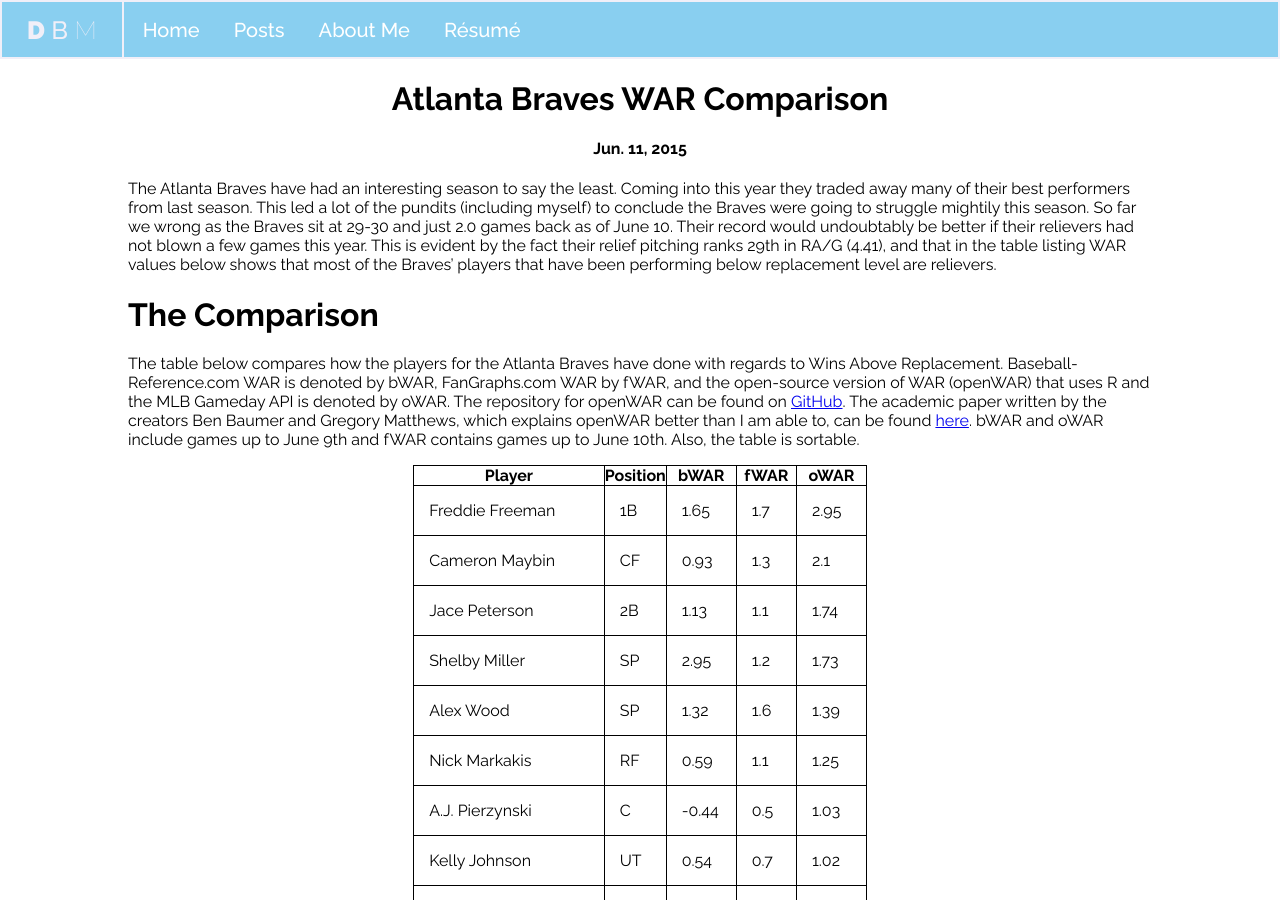
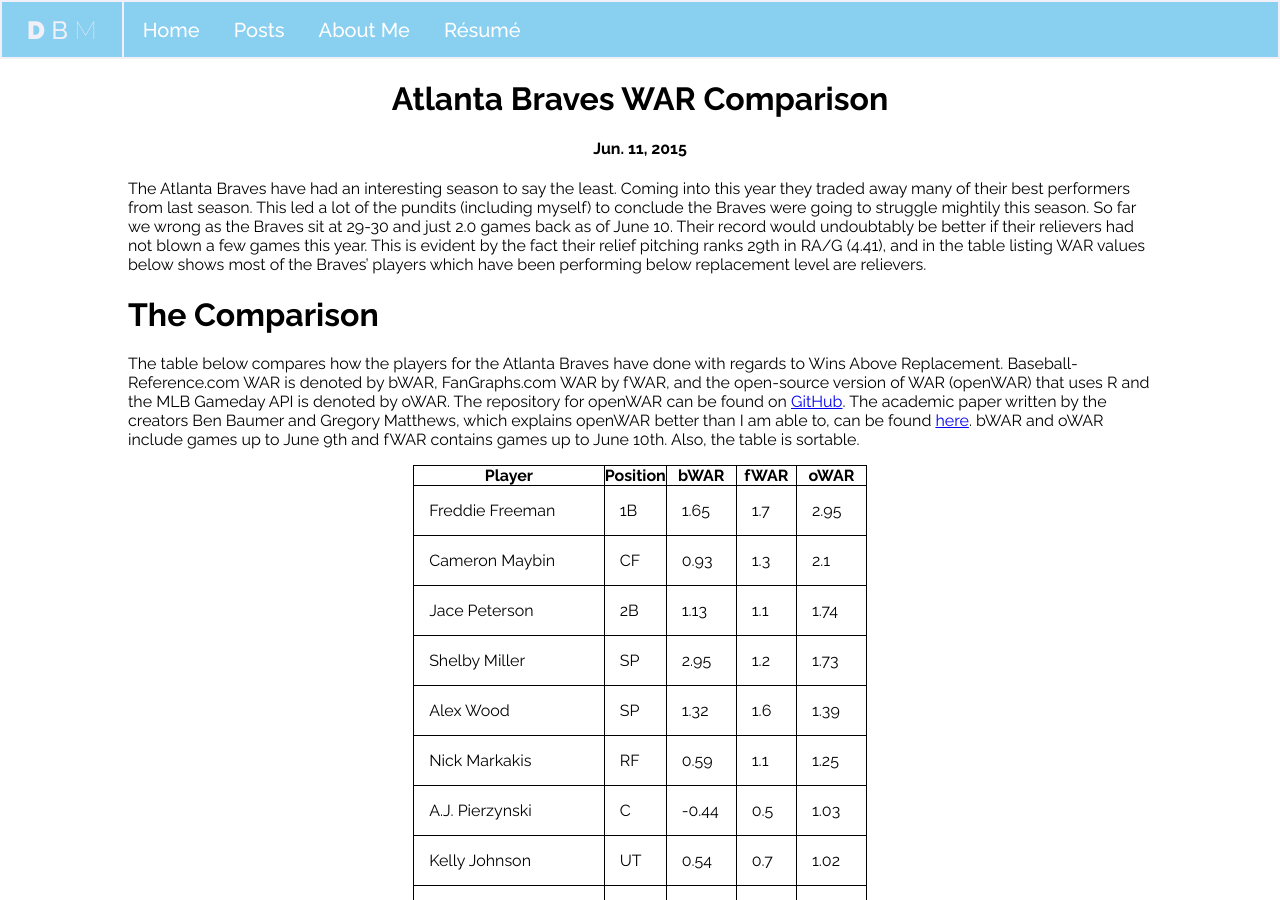
Before and after one commit to davidbmitchell/davidbmitchell.github.io, a Jekyll site: the page built from _posts/2015-06-11-Atlanta-Braves-WAR-Comparison.md, in a window 1280 px wide and 900 px high. Built offline with Jekyll 4.4.1, drawn with Linux system fonts in a browser that asks for light colours; some of the changed text lies outside the part shown.

Commit message:
my grammar sucks sometimes so I needed to fix it.

```diff
--- a/_posts/2015-06-11-Atlanta-Braves-WAR-Comparison.md
+++ b/_posts/2015-06-11-Atlanta-Braves-WAR-Comparison.md
@@ -11,8 +11,8 @@
 struggle mightily this season. So far we wrong as the Braves sit at 29-30 and just
 2.0 games back as of June 10. Their record would undoubtably be better if their
 relievers had not blown a few games this year. This is evident by the fact their
-relief pitching ranks 29th in RA/G (4.41), and that in the table listing WAR values
-below shows that most of the Braves' players that have been performing below
+relief pitching ranks 29th in RA/G (4.41), and in the table listing WAR values
+below shows most of the Braves' players which have been performing below
 replacement level are relievers.
 
 # The Comparison
```
Also changed, not shown: other parts of _posts/2015-06-11-Atlanta-Braves-WAR-Comparison.md (+3 -2 lines).
